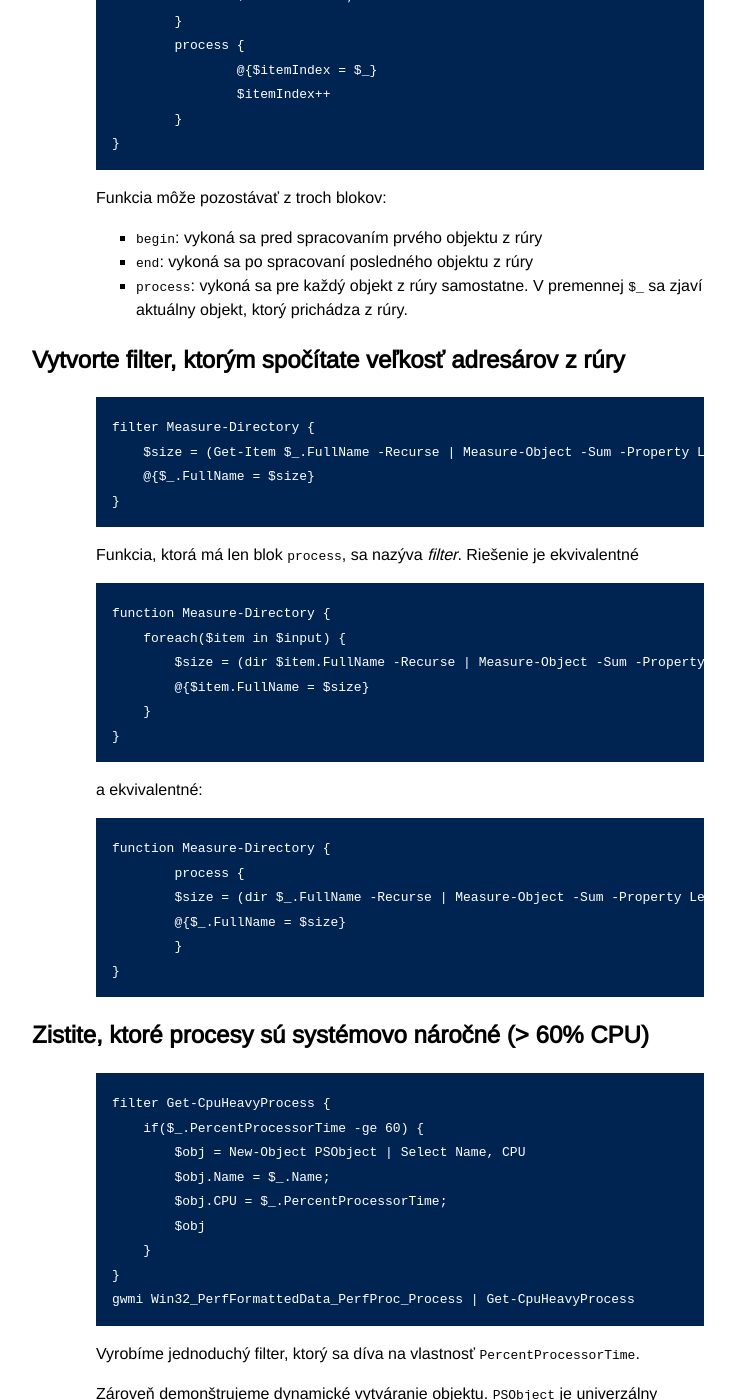
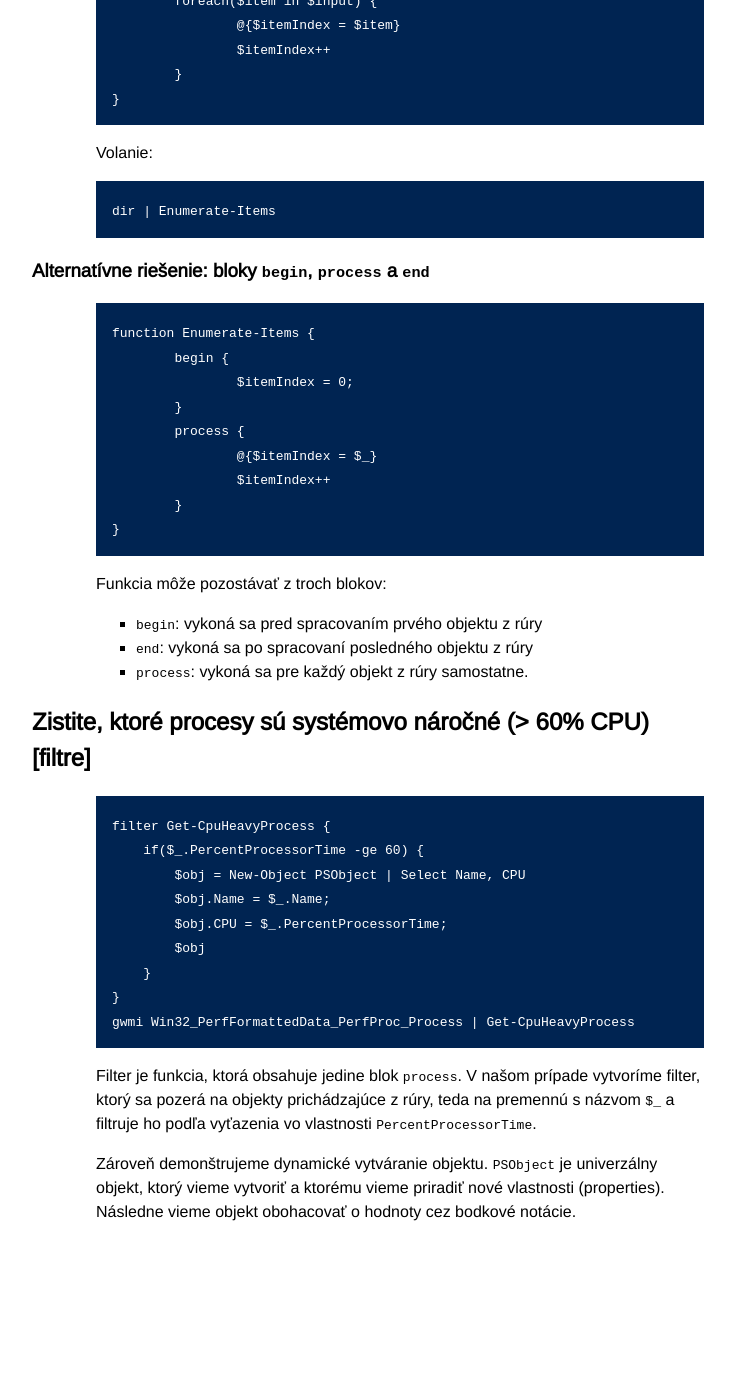
Before and after one commit to novotnyr/powershell-cvicebnica, a Jekyll site: the page built from viacriadkove-skriptovanie.markdown, in a window 1280 px wide and 1400 px high, scrolled down 7648 px. Shown: the whole window, without its empty margins (272-1007 px from the left). Built offline with Jekyll 4.4.1, drawn with Linux system fonts in a browser that asks for light colours; after the commit the page ends 8912 px from its top, so only the background shows below that; some of the changed text lies outside the part shown.

Commit message:
Upratovanie a zjednodusovanie funkcii

```diff
--- a/viacriadkove-skriptovanie.markdown
+++ b/viacriadkove-skriptovanie.markdown
@@ -259,17 +259,33 @@
 
 Každá funkcia má skrytú premennú `$input`, ktorá je kolekcia s prvkami prichádzajúcimi z rúry.
 
+### Alternatívne riešenie: blok `process`
+
+ 	function Get-HomeDirectory {
+ 	    process {
+             $account = Get-WmiObject Win32_UserAccount -Filter "name = '$_'"
+             $sid = account.sid
+             $profile = Get-WmiObject Win32_UserProfile -Filter "sid = '$sid'"
+             $profile.LocalPath
+ 	    }
+ 	}
+
+Funkcia môže obsahovať blok `process`, ktorý bude volaný opakovane
+pre každý objekt z rúry. Vo vnútri tohto bloku je k dispozícii premenná
+`$_`, resp. `$PSItem` s aktuálne spracovávaným objektom. (Blok `process`
+možno chápať ako vnútro cyklu `for`).
+
 Vytvorte funkciu, ktorá zistí celkové veľkosti adresárov (rekurzívne)
 ---------------------------------------------------------------------
 
-	function Measure-Directory {
-	    foreach($item in $input) {
-	        $size = Get-Item $item.FullName -Recurse
-                        | Measure-Object -Sum -Property Length
-                            | Select-Object -ExpandProperty Sum
-	        @{$item.FullName = $size}
-	    }
-	}
+    function Measure-Directory {
+        process {
+            $size = Get-ChildItem $_ -File -Recurse -Force -ErrorAction SilentlyContinue |
+                        Measure-Object -Sum -Property Length |
+                            Select-Object -ExpandProperty Sum
+            @{$item.FullName = $size}
+        }
+    }
 
 Vo výsledku potrebujeme pre každý adresár poslať do rúry dvojicu
 názov-veľkosť. Využime na to *hashovaciu tabuľku* (hash table), ktorá je
@@ -299,8 +315,7 @@
 
 	dir | Enumerate-Items
 
-Očíslujte položky z rúry [alternatívna syntax]
-----------------------------------------------
+### Alternatívne riešenie: bloky `begin`, `process` a `end`
 
 	function Enumerate-Items {
 		begin {
@@ -316,36 +331,11 @@
 
 *	`begin`: vykoná sa pred spracovaním prvého objektu z rúry
 *	`end`: vykoná sa po spracovaní posledného objektu z rúry
-*	`process`: vykoná sa pre každý objekt z rúry samostatne. V premennej `$_` sa zjaví aktuálny objekt, ktorý prichádza z rúry.
+*	`process`: vykoná sa pre každý objekt z rúry samostatne.
 
-Vytvorte filter, ktorým spočítate veľkosť adresárov z rúry
------------------------------------------------------------
 
-	filter Measure-Directory {
-        $size = (Get-Item $_.FullName -Recurse | Measure-Object -Sum -Property Length).Sum
-        @{$_.FullName = $size}
-	}
-
-Funkcia, ktorá má len blok `process`, sa nazýva *filter*. Riešenie je ekvivalentné
-
-	function Measure-Directory {
-	    foreach($item in $input) {
-	        $size = (dir $item.FullName -Recurse | Measure-Object -Sum -Property Length).Sum
-	        @{$item.FullName = $size}
-	    }
-	}
-
-a ekvivalentné:
-
-	function Measure-Directory {
-		process {
-        	$size = (dir $_.FullName -Recurse | Measure-Object -Sum -Property Length).Sum
-        	@{$_.FullName = $size}
-		}
-	}
-
-Zistite, ktoré procesy sú systémovo náročné (> 60% CPU)
--------------------------------------------------------
+Zistite, ktoré procesy sú systémovo náročné (> 60% CPU) [filtre]
+----------------------------------------------------------------
 
 	filter Get-CpuHeavyProcess {
 	    if($_.PercentProcessorTime -ge 60) {
@@ -357,23 +347,12 @@
 	}
 	gwmi Win32_PerfFormattedData_PerfProc_Process | Get-CpuHeavyProcess
 
-Vyrobíme jednoduchý filter, ktorý sa díva na vlastnosť `PercentProcessorTime`.
+Filter je funkcia, ktorá obsahuje jedine blok `process`. V našom
+prípade vytvoríme filter, ktorý sa pozerá na objekty prichádzajúce
+z rúry, teda na premennú s názvom `$_` a filtruje ho podľa vyťazenia
+vo vlastnosti `PercentProcessorTime`.
 
 Zároveň demonštrujeme dynamické vytváranie objektu. `PSObject` je
 univerzálny objekt, ktorý vieme vytvoriť a ktorému vieme priradiť nové
 vlastnosti (properties). Následne vieme objekt obohacovať o hodnoty cez
 bodkové notácie.
-
-Vytvorte funkciu, ktorá vygeneruje náhodné heslá pre zoznam používateľov
-------------------------------------------------------------------------
-
-    filter Get-RandomCredentials([int] $length = 10) {
-        $credentials = New-Object PSObject | Select-Object Name, Password
-        $credentials.Name = $_
-        $credentials.Password = Get-RandomPassword $length
-        $credentials
-    }
-
-Použitie funkcie:
-
-    "novotnyr", "root" | Get-RandomCredentials
```
Also changed, not shown: other parts of viacriadkove-skriptovanie.markdown (+2 -2 lines).
